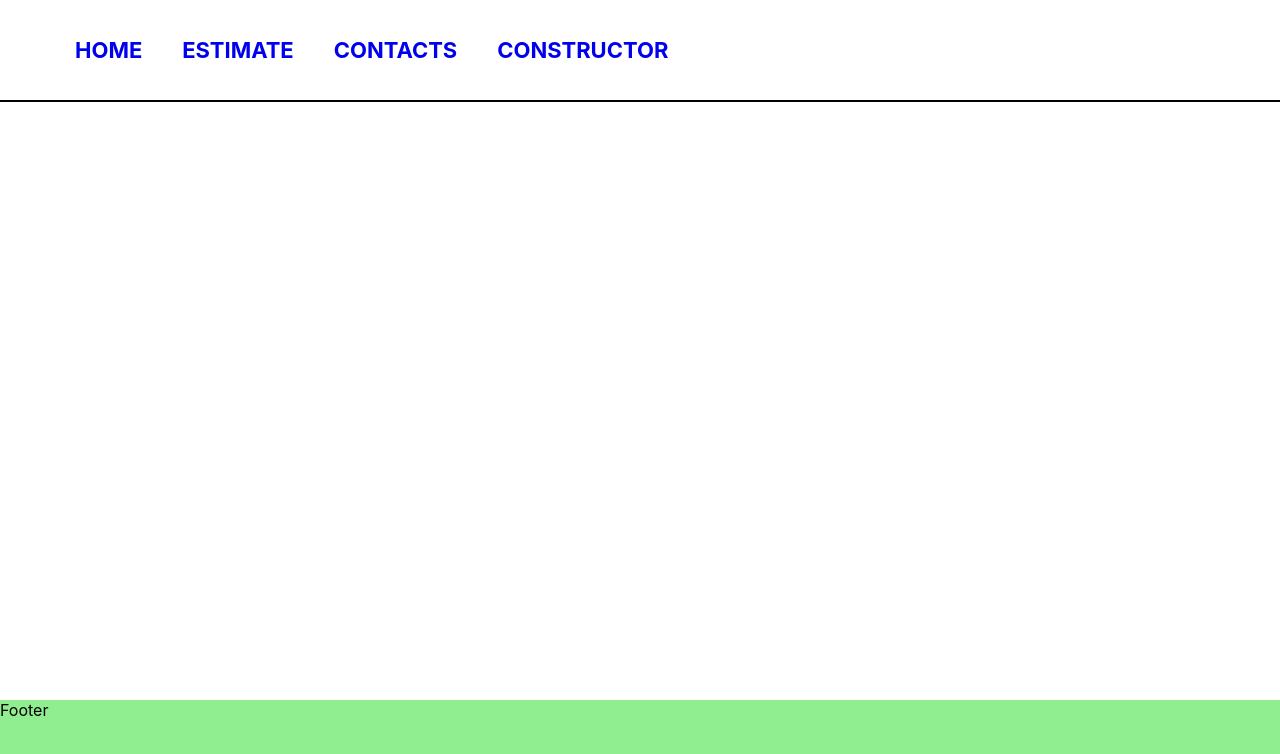
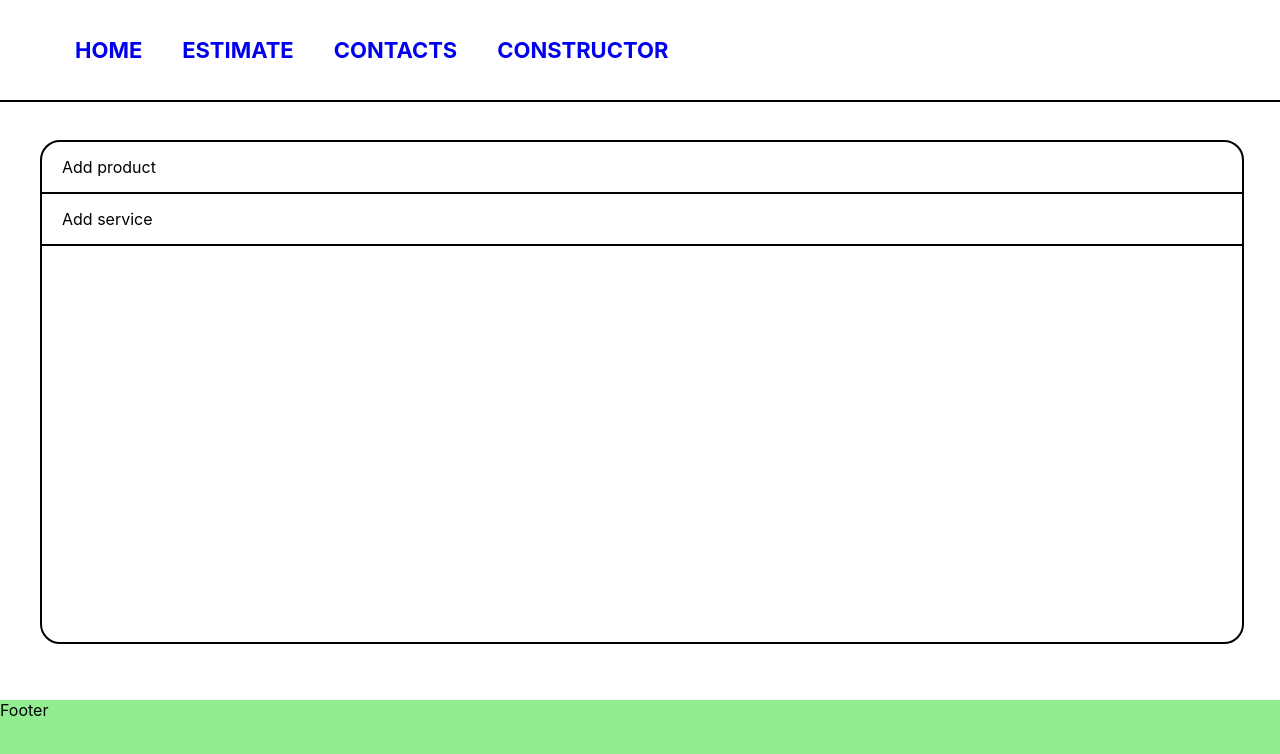
Before and after one commit to YuraSab/Integration_of_information_systems, a React (Create React App) app: page /constructor in a window 1280 px wide. Shown: the top 754 px of the page. Built offline with nearby package versions, Linux system fonts and the light colour scheme.

Commit message:
v6 (created view for constructor)

```diff
--- a/src/components/Constructor/ConstructorComponent.js
+++ /dev/null
@@ -1,32 +0,0 @@
-import React from 'react';
-import {useDispatch, useSelector} from "react-redux";
-import {addToCommodity, addToServices, deleteFromCommodity, deleteFromServices} from "../../redux/action-creators";
-
-
-const ConstructorComponent = () => {
-
-    const {commodityMas, servicesMas} = useSelector(({commodityMas: {commodityMas}, servicesMas: {servicesMas}}) => ({commodityMas, servicesMas}));
-    const dispatch = useDispatch();
-    console.log(commodityMas, servicesMas);
-
-    const onAddToCommodity = (item) => {
-        dispatch(addToCommodity(item));
-    };
-    const onDeleteFromCommodity = (item) => {
-        dispatch(deleteFromCommodity(item));
-    };
-    const onAddToServices = (item) => {
-        dispatch(addToServices(item));
-    };
-    const onDeleteFromServices = (item) => {
-        dispatch(deleteFromServices(item));
-    };
-
-    return (
-        <div>
-
-        </div>
-    );
-};
-
-export default ConstructorComponent;
--- /dev/null
+++ b/src/components/ConstructorComponent/AddCommodity.js
@@ -0,0 +1,14 @@
+import React from 'react';
+import styles from "./ConstructorComponent.module.css";
+
+const AddCommodity = ({servicesToggle}) => {
+    return (
+        <div className={styles.onAddForm} onClick={servicesToggle}>
+            <div className={styles.form} onClick={event => event.stopPropagation()}>
+                AddCommodity
+            </div>
+        </div>
+    );
+};
+
+export default AddCommodity;
--- /dev/null
+++ b/src/components/ConstructorComponent/AddService.js
@@ -0,0 +1,14 @@
+import React from 'react';
+import styles from "./ConstructorComponent.module.css";
+
+const AddService = ({commodityToggle}) => {
+    return (
+        <div className={styles.onAddForm} onClick={commodityToggle}>
+            <div className={styles.form}  onClick={event => event.stopPropagation()}>
+                AddService
+            </div>
+        </div>
+    );
+};
+
+export default AddService;
--- /dev/null
+++ b/src/components/ConstructorComponent/ConstructorComponent.js
@@ -0,0 +1,95 @@
+import React, {useState} from 'react';
+import {useDispatch, useSelector} from "react-redux";
+import {addToCommodity, addToServices, deleteFromCommodity, deleteFromServices} from "../../redux/action-creators";
+import styles from "./ConstructorComponent.module.css";
+const AddService = React.lazy(() => import("./AddService"));
+const AddCommodity = React.lazy(() => import("./AddCommodity"));
+// import AddService from "./AddService";
+// import AddCommodity from "./AddCommodity";
+
+const ConstructorComponent = () => {
+
+
+    const [commodityActive, setCommodityActive] = useState(false);
+    const [servicesActive, setServicesActive] = useState(false);
+    const {commodityMas, servicesMas} = useSelector(({
+                                                         commodityMas: {commodityMas},
+                                                         servicesMas: {servicesMas}
+                                                     }) => ({commodityMas, servicesMas}));
+    const dispatch = useDispatch();
+    // console.log(commodityMas, servicesMas);
+
+    const onAddToCommodity = (item) => {
+        dispatch(addToCommodity(item));
+    };
+    const onDeleteFromCommodity = (item) => {
+        dispatch(deleteFromCommodity(item));
+    };
+    const onAddToServices = (item) => {
+        dispatch(addToServices(item));
+    };
+    const onDeleteFromServices = (item) => {
+        dispatch(deleteFromServices(item));
+    };
+
+    const commodityToggle = () => {
+        setCommodityActive(prevState => !prevState)
+    }
+    const servicesToggle = () => {
+        setServicesActive(prevState => !prevState)
+    }
+    return (
+        <div className={styles.main}>
+
+            <div>
+                {
+                    commodityMas.map(value => {
+                        return (
+                            <div>
+                                dsdsadasda
+                            </div>
+                        )
+                    })
+                }
+            </div>
+            <div
+                className={styles.onAdd}
+                onClick={commodityToggle}
+            >
+                <div style={{paddingLeft: 20}}>Add product</div>
+            </div>
+
+            <div>
+                {
+                    servicesMas.map(value => {
+                        return (
+                            <div>
+                                dsdsadasda
+                            </div>
+                        )
+                    })
+                }
+            </div>
+            <div
+                className={styles.onAdd}
+                onClick={servicesToggle}
+            >
+                <div style={{paddingLeft: 20}}>Add service</div>
+            </div>
+
+
+            <div>
+                {
+                    commodityActive ? <AddService commodityToggle={commodityToggle}/> : null
+                }
+            </div>
+            <div>
+                {
+                    servicesActive ? <AddCommodity servicesToggle={servicesToggle}/> : null
+                }
+            </div>
+        </div>
+    );
+};
+
+export default ConstructorComponent;
--- /dev/null
+++ b/src/components/ConstructorComponent/ConstructorComponent.module.css
@@ -0,0 +1,40 @@
+.main{
+    width: 100%;
+    min-height: 500px;
+    background: white;
+    border-radius: 20px;
+    border: 2px black solid;
+}
+
+
+
+.onAdd{
+    width: 100%;
+    min-height: 50px;
+    border-bottom: 2px black solid;
+    display: flex;
+    justify-content: start;
+    align-items: center;
+}
+
+
+.onAddForm{
+    position: fixed;
+    left: 0;
+    right: 0;
+    bottom: 0;
+    top: 0;
+    display: flex;
+    justify-content: center;
+    align-items: center;
+    background:  rgba(0,0,0,0.5) ;
+}
+
+
+.form{
+    width: 800px;
+    height: 800px;
+    background: white;
+    border-radius: 20px;
+    padding: 20px;
+}
--- a/src/pages/Constructor/Constructor.js
+++ b/src/pages/Constructor/Constructor.js
@@ -1,6 +1,6 @@
 import React from 'react';
 import styles from "./Constructor.module.css";
-import ConstructorComponent from "../../components/Constructor/ConstructorComponent";
+import ConstructorComponent from "../../components/ConstructorComponent/ConstructorComponent";
 
 const Constructor = () => {
     return (
--- a/src/pages/Constructor/Constructor.module.css
+++ b/src/pages/Constructor/Constructor.module.css
@@ -4,6 +4,6 @@
 }
 
 .constructor{
-    width: 80%;
+    /*width: 80%;*/
     margin: 40px;
 }
```
Also changed, not shown: src/components/ConstructorComponent/index.js (renamed from src/components/Constructor/index.js).
